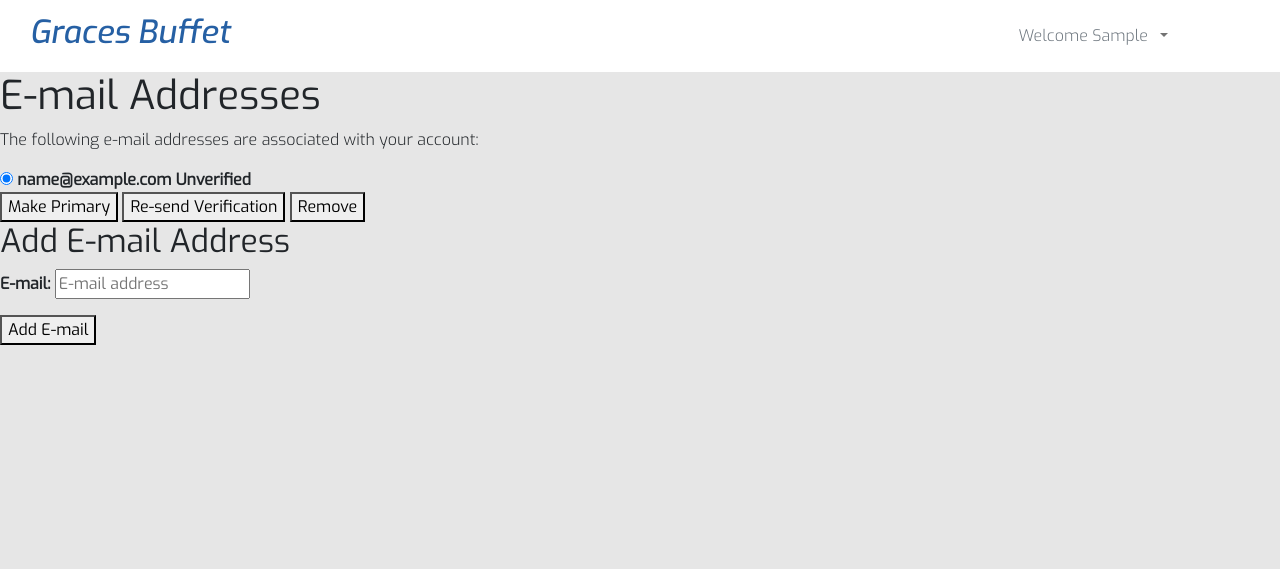
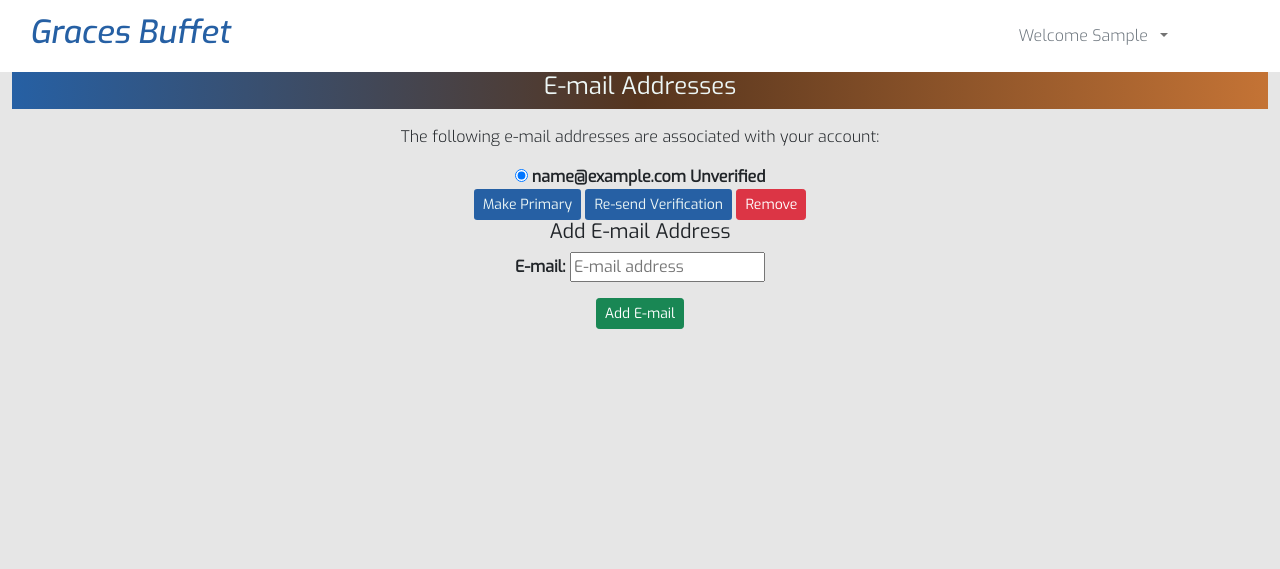
Before and after one commit to Polyanyanwu/graces-buffet-pp4, a Django app: page /accounts/email/ in a window 1280 px wide. Shown: the top 569 px of the page. Run offline with Django 3.2, Linux system fonts and the light colour scheme; the visitor is signed in with stand-in values (Sample User, id 1); data comes from the database, SQL or seed files in the repository.

Commit message:
feat: Add email address update

```diff
--- a/templates/account/email.html
+++ b/templates/account/email.html
@@ -2,11 +2,21 @@
 
 {% load i18n %}
 
-{% block head_title %}{% trans "E-mail Addresses" %}{% endblock %}
+{% block additional_title %}{% trans "E-mail Addresses" %}{% endblock %}
 
 {% block content %}
-    <h1>{% trans "E-mail Addresses" %}</h1>
+    <!-- <h1>{% trans "E-mail Addresses" %}</h1> -->
+    <div class="container-fluid gx-4 ">
+      <div class="row">
+        <div class="col main-title text-center">
+            <h4>E-mail Addresses</h4>
+        </div>
+      </div>
+    </div>
 {% if user.emailaddress_set.all %}
+<div class="row">
+  <div class="col text-center">
+    <p></p>
 <p>{% trans 'The following e-mail addresses are associated with your account:' %}</p>
 
 <form action="{% url 'account_email' %}" class="email_list" method="post">
@@ -31,9 +41,9 @@
   {% endfor %}
 
 <div class="buttonHolder">
-      <button class="secondaryAction" type="submit" name="action_primary" >{% trans 'Make Primary' %}</button>
-      <button class="secondaryAction" type="submit" name="action_send" >{% trans 'Re-send Verification' %}</button>
-      <button class="primaryAction" type="submit" name="action_remove" >{% trans 'Remove' %}</button>
+      <button class="secondaryAction btn btn-sm btn-color" type="submit" name="action_primary" >{% trans 'Make Primary' %}</button>
+      <button class="secondaryAction btn btn-sm btn-color" type="submit" name="action_send" >{% trans 'Re-send Verification' %}</button>
+      <button class="primaryAction btn btn-sm btn-danger" type="submit" name="action_remove" >{% trans 'Remove' %}</button>
 </div>
 
 </fieldset>
@@ -45,18 +55,19 @@
 {% endif %}
 
   {% if can_add_email %}
-    <h2>{% trans "Add E-mail Address" %}</h2>
+    <h5>{% trans "Add E-mail Address" %}</h5>
 
     <form method="post" action="{% url 'account_email' %}" class="add_email">
         {% csrf_token %}
         {{ form.as_p }}
-        <button name="action_add" type="submit">{% trans "Add E-mail" %}</button>
+        <button name="action_add" type="submit" class="btn btn-success btn-sm">{% trans "Add E-mail" %} </button>
     </form>
   {% endif %}
 
 {% endblock %}
 
-
+</div>
+</div>
 {% block extra_body %}
 <script type="text/javascript">
 (function() {
--- a/templates/account/verification_sent.html
+++ b/templates/account/verification_sent.html
@@ -12,7 +12,8 @@
         </div>
     </div>
     <div class="row">
-        <div class="col text-center">
+        <div class="col-md-6 mx-auto">
+        <!-- <div class="col text-center"> -->
             <p></p>
 
             <p>{% blocktrans %}We have sent an e-mail to you for verification. Follow the link provided to finalize the
--- a/templates/base.html
+++ b/templates/base.html
@@ -64,6 +64,7 @@
                         </a>
                         <ul class="dropdown-menu" aria-labelledby="navbarDropdownMenuLink">
                             <li><a class="dropdown-item" href="{% url 'update_profile' %}">My Profile</a></li>
+                            <li><a class="dropdown-item" href="{% url 'account_email' %}">Update Email</a></li>
                             <li><a class="dropdown-item" href="#">Dinning History</a></li>
                             <li><a class="dropdown-item" href="#">Cancel Booking</a></li>
                             <li><a class="dropdown-item" href="{% url 'account_reset_password' %}">Reset Password</a>
@@ -137,7 +138,8 @@
         <!-- Content Goes here -->
         {% endblock content %}
     </main>
-
+    {% block extra_body %}
+    {% endblock %}
     <!-- Footer -->
     <footer class="footer mt-auto py-2">
         <p class="m-0 text-center text-white"><a href="">Terms of Use</a> <span>|</span>
```
